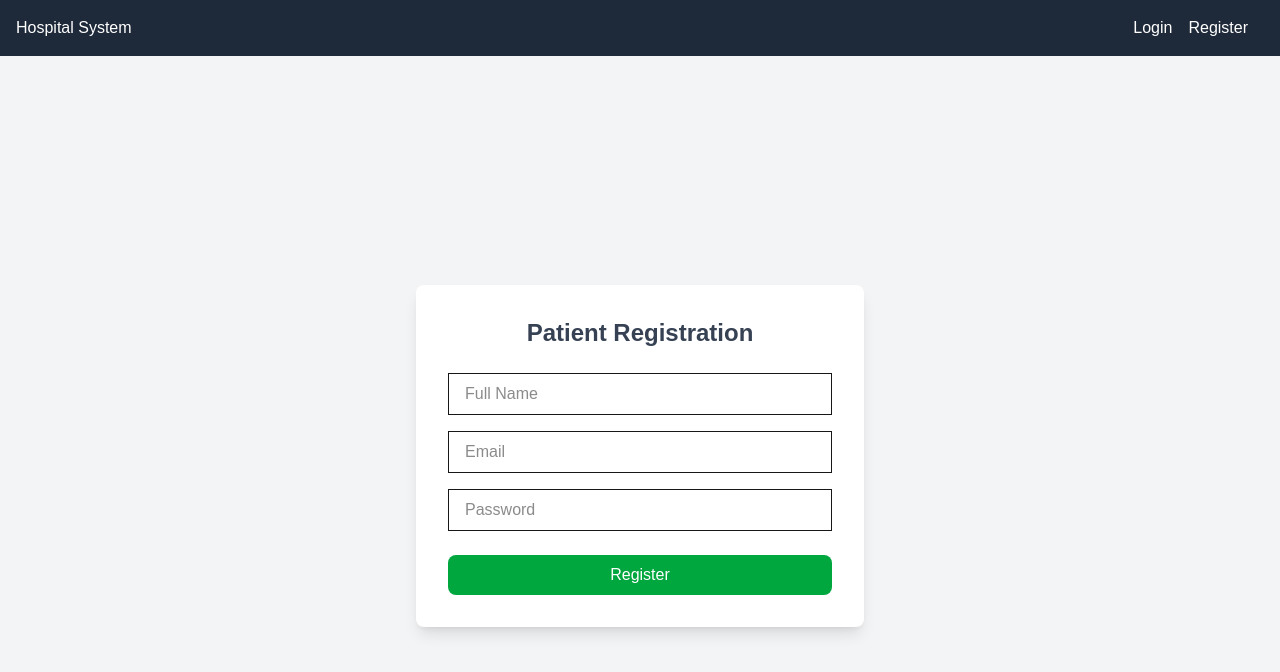
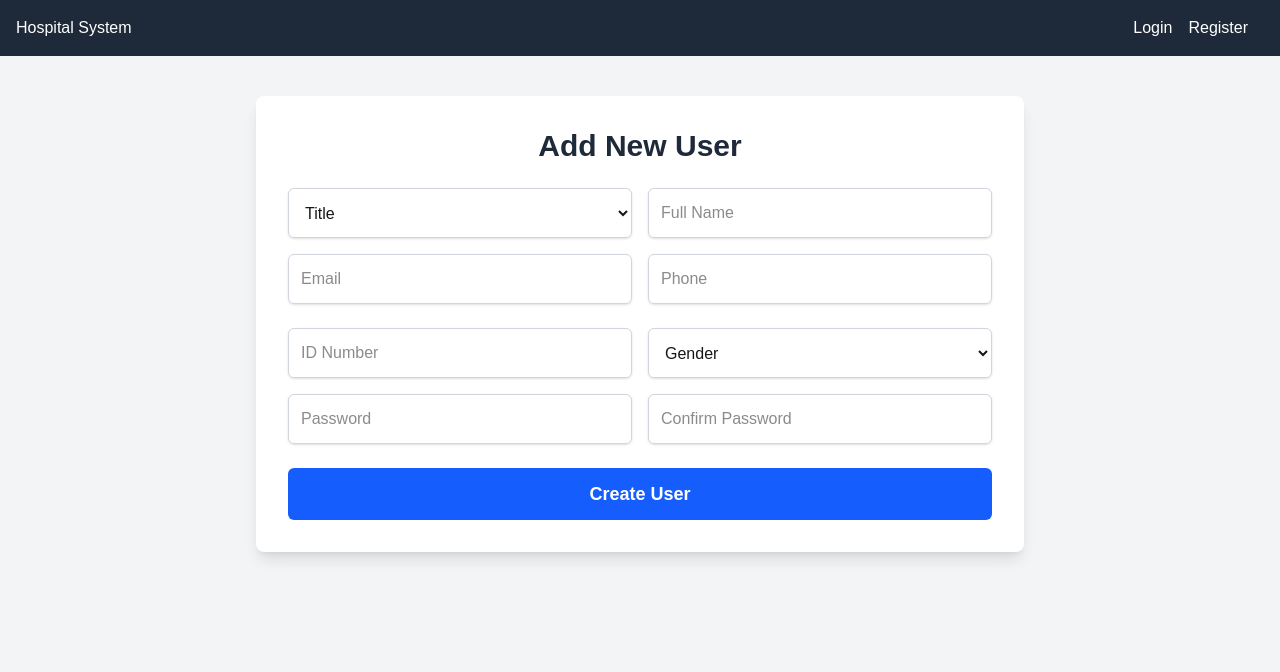
Before and after one commit to Lungan77/hospital_management, a Next.js app: page /register in a window 1280 px wide. Shown: the top 672 px of the page. Built offline with nearby package versions, Linux system fonts and the light colour scheme; no server answers.

Commit message:
fix auth

```diff
--- a/app/admin/users/page.js
+++ b/app/admin/users/page.js
@@ -1,48 +1,151 @@
 "use client";
+
 import { useState } from "react";
 import withAuth from "@/hoc/withAuth";
 
 function AddUser() {
   const [name, setName] = useState("");
+  const [title, setTitle] = useState("Title");
   const [email, setEmail] = useState("");
-  const [password, setPassword] = useState("Password01");
-  const [role, setRole] = useState("doctor");
+  const [Id_number, setId_number] = useState("");
+  const [password, setPassword] = useState("");
+  const [confirmPassword, setConfirmPassword] = useState("");
+  const [gender, setGender] = useState("Gender");
+  const [phone, setPhone] = useState("");
+  const [role, setRole] = useState("Role");
   const [message, setMessage] = useState("");
 
   const handleCreateUser = async (e) => {
     e.preventDefault();
     setMessage("");
 
+    if (password !== confirmPassword) {
+      setMessage("Passwords do not match");
+      return;
+    }
+
     const res = await fetch("/api/admin/add-user", {
       method: "POST",
       headers: { "Content-Type": "application/json" },
-      body: JSON.stringify({ name, email, password, role }),
+      body: JSON.stringify({ name, title, email, Id_number, password, phone, gender, role }),
     });
 
     const data = await res.json();
     if (res.ok) {
       setMessage("User created successfully!");
     } else {
-      setMessage(data.error);
+      setMessage(data.error || "An error occurred");
     }
   };
 
   return (
-    <div className="p-6">
-      <h2 className="text-2xl font-bold">Add New User</h2>
-      {message && <p className="mt-2 text-red-500">{message}</p>}
-      <form onSubmit={handleCreateUser} className="mt-4 space-y-4">
-        <input type="text" placeholder="Full Name" className="p-2 border w-full" onChange={(e) => setName(e.target.value)} required />
-        <input type="email" placeholder="Email" className="p-2 border w-full" onChange={(e) => setEmail(e.target.value)} required />
-        <input type="password" placeholder="Password (optional)" className="p-2 border w-full" onChange={(e) => setPassword(e.target.value)} />
-        <select className="p-2 border w-full" value={role} onChange={(e) => setRole(e.target.value)}>
+    <div className="min-h-screen bg-gray-100 py-10">
+      <div className="max-w-3xl mx-auto bg-white p-8 rounded-lg shadow-lg">
+        <h2 className="text-3xl font-semibold text-center text-gray-800 mb-6">Add New User</h2>
+
+        {message && <p className="text-center text-red-500 mb-4">{message}</p>}
+
+        <form onSubmit={handleCreateUser} className="space-y-6">
+          <div className="grid grid-cols-1 gap-4 sm:grid-cols-2">
+            <select
+              className="p-3 border border-gray-300 rounded-md shadow-sm focus:outline-none focus:ring-2 focus:ring-blue-500"
+              value={title}
+              onChange={(e) => setTitle(e.target.value)}
+              required
+            >
+              <option value="Title">Title</option>
+              <option value="Dr">Dr.</option>
+              <option value="Mr">Mr.</option>
+              <option value="Miss">Miss</option>
+              <option value="Mrs">Mrs.</option>
+              <option value="Prof">Prof.</option>
+            </select>
+
+            <input
+              type="text"
+              placeholder="Full Name"
+              className="p-3 border border-gray-300 rounded-md shadow-sm focus:outline-none focus:ring-2 focus:ring-blue-500"
+              onChange={(e) => setName(e.target.value)}
+              required
+            />
+
+            <input
+              type="email"
+              placeholder="Email"
+              className="p-3 border border-gray-300 rounded-md shadow-sm focus:outline-none focus:ring-2 focus:ring-blue-500"
+              onChange={(e) => setEmail(e.target.value)}
+              required
+            />
+
+            <input
+              type="number"
+              placeholder="Phone"
+              className="p-3 border border-gray-300 rounded-md shadow-sm focus:outline-none focus:ring-2 focus:ring-blue-500"
+              onChange={(e) => setPhone(e.target.value)}
+              required
+            />
+
+            <input
+              type="number"
+              placeholder="ID Number"
+              className="p-3 border border-gray-300 rounded-md shadow-sm focus:outline-none focus:ring-2 focus:ring-blue-500"
+              onChange={(e) => setId_number(e.target.value)}
+              required
+            />
+          </div>
+
+          <div className="grid grid-cols-1 gap-4 sm:grid-cols-2">
+            <select
+              className="p-3 border border-gray-300 rounded-md shadow-sm focus:outline-none focus:ring-2 focus:ring-blue-500"
+              value={gender}
+              onChange={(e) => setGender(e.target.value)}
+              required
+            >
+              <option value="Gender">Gender</option>
+              <option value="Male">Male</option>
+              <option value="Female">Female</option>
+              <option value="Other">Other</option>
+            </select>
+
+            <select
+              className="p-3 border border-gray-300 rounded-md shadow-sm focus:outline-none focus:ring-2 focus:ring-blue-500"
+              value={role}
+              onChange={(e) => setRole(e.target.value)}
+              required
+            >
+              <option value="role">User Role</option>
               <option value="doctor">Doctor</option>
               <option value="nurse">Nurse</option>
               <option value="receptionist">Receptionist</option>
               <option value="admin">Admin</option>
             </select>
-        <button type="submit" className="p-2 bg-blue-600 text-white w-full rounded-lg hover:bg-blue-700">Create User</button>
+
+            <input
+              type="password"
+              placeholder="Password"
+              className="p-3 border border-gray-300 rounded-md shadow-sm focus:outline-none focus:ring-2 focus:ring-blue-500"
+              onChange={(e) => setPassword(e.target.value)}
+              required
+            />
+
+            <input
+              type="password"
+              placeholder="Confirm Password"
+              className="p-3 border border-gray-300 rounded-md shadow-sm focus:outline-none focus:ring-2 focus:ring-blue-500"
+              onChange={(e) => setConfirmPassword(e.target.value)}
+              required
+            />
+
+          </div>
+
+          <button
+            type="submit"
+            className="w-full bg-blue-600 text-white py-3 rounded-md text-lg font-semibold hover:bg-blue-700 focus:outline-none focus:ring-2 focus:ring-blue-500"
+          >
+            Create User
+          </button>
         </form>
+      </div>
     </div>
   );
 }
--- a/app/dashboard/page.js
+++ b/app/dashboard/page.js
@@ -1,7 +1,7 @@
 "use client";
 import { useSession } from "next-auth/react";
 import withAuth from "@/hoc/withAuth";
-import Loader from "@/components/loader"; // Keep loader for UX
+import Loader from "@/components/Loader"; // Keep loader for UX
 
 function Dashboard() {
   const { data: session, status } = useSession();
--- a/app/layout.js
+++ b/app/layout.js
@@ -1,9 +1,6 @@
-"use client";
-import { SessionProvider } from "next-auth/react";
 import { Geist, Geist_Mono } from "next/font/google";
-import Nav from "@/components/nav";
-import Sidebar from "@/components/Sidebar";
-import { usePathname } from "next/navigation";
+import SessionWrapper from "@/components/SessionWrapper"; // Move SessionProvider to a Client Component
+import LayoutContent from "@/components/LayoutContent"
 import "./globals.css";
 
 const geistSans = Geist({
@@ -16,20 +13,13 @@ const geistMono = Geist_Mono({
   subsets: ["latin"],
 });
 
-
 export default function RootLayout({ children }) {
-  const pathname = usePathname();
-  const isAuthPage = ["/", "/login", "/register"].includes(pathname);
-
   return (
     <html lang="en">
-      <body>
-        <SessionProvider>
-          <Nav />
-
-          {!isAuthPage && <Sidebar />} {/* Sidebar visible only on authenticated pages */}
-          {children}
-        </SessionProvider>
+      <body className={`${geistSans.variable} ${geistMono.variable}`}>
+        <SessionWrapper>
+          <LayoutContent>{children}</LayoutContent>
+        </SessionWrapper>
       </body>
     </html>
   );
--- a/app/login/page.js
+++ b/app/login/page.js
@@ -2,7 +2,7 @@
 import { useState } from "react";
 import { useRouter } from "next/navigation";
 import { signIn } from "next-auth/react";
-import Loader from "@/components/loader"; // Import the loader
+import Loader from "@/components/Loader"; // Import the loader
 
 export default function Login() {
   const [email, setEmail] = useState("");
--- a/app/register/page.js
+++ b/app/register/page.js
@@ -1,51 +1,139 @@
 "use client";
+
 import { useState } from "react";
-import { useRouter } from "next/navigation";
-import Loader from "@/components/loader";
 
-export default function Register() {
+function Register() {
   const [name, setName] = useState("");
+  const [title, setTitle] = useState("Title");
   const [email, setEmail] = useState("");
+  const [Id_number, setId_number] = useState("");
   const [password, setPassword] = useState("");
-  const [loading, setLoading] = useState(false);
-  const [error, setError] = useState("");
-  const router = useRouter();
+  const [confirmPassword, setConfirmPassword] = useState("");
+  const [gender, setGender] = useState("Gender");
+  const [phone, setPhone] = useState("");
+  const [message, setMessage] = useState("");
 
-  const handleRegister = async (e) => {
+  const handleCreateUser = async (e) => {
     e.preventDefault();
-    setError("");
-    setLoading(true);
+    setMessage("");
+
+    if (password !== confirmPassword) {
+      setMessage("Passwords do not match");
+      return;
+    }
 
     const res = await fetch("/api/register", {
       method: "POST",
       headers: { "Content-Type": "application/json" },
-      body: JSON.stringify({ name, email, password }),
+      body: JSON.stringify({ name, title, email, Id_number, password, phone, gender}),
     });
 
-    setLoading(false);
+    const data = await res.json();
     if (res.ok) {
-      router.push("/login");
+      setMessage("User created successfully!");
     } else {
-      const data = await res.json();
-      setError(data.error || "Registration failed");
+      setMessage(data.error || "An error occurred");
     }
   };
 
-  return loading ? (
-    <Loader />
-  ) : (
-    <div className="flex min-h-screen items-center justify-center bg-gray-100">
-      <div className="w-full max-w-md p-8 bg-white rounded-lg shadow-lg">
-        <h2 className="text-2xl font-bold text-center text-gray-700">Patient Registration</h2>
-        {error && <p className="text-red-500 text-center">{error}</p>}
+  return (
+    <div className="min-h-screen bg-gray-100 py-10">
+      <div className="max-w-3xl mx-auto bg-white p-8 rounded-lg shadow-lg">
+        <h2 className="text-3xl font-semibold text-center text-gray-800 mb-6">Add New User</h2>
 
-        <form onSubmit={handleRegister} className="mt-6">
-          <input type="text" placeholder="Full Name" className="w-full px-4 py-2 border" onChange={(e) => setName(e.target.value)} />
-          <input type="email" placeholder="Email" className="w-full px-4 py-2 border mt-4" onChange={(e) => setEmail(e.target.value)} />
-          <input type="password" placeholder="Password" className="w-full px-4 py-2 border mt-4" onChange={(e) => setPassword(e.target.value)} />
-          <button type="submit" className="w-full mt-6 bg-green-600 text-white py-2 rounded-lg hover:bg-green-700 transition">Register</button>
+        {message && <p className="text-center text-red-500 mb-4">{message}</p>}
+
+        <form onSubmit={handleCreateUser} className="space-y-6">
+          <div className="grid grid-cols-1 gap-4 sm:grid-cols-2">
+            <select
+              className="p-3 border border-gray-300 rounded-md shadow-sm focus:outline-none focus:ring-2 focus:ring-blue-500"
+              value={title}
+              onChange={(e) => setTitle(e.target.value)}
+              required
+            >
+              <option value="Title">Title</option>
+              <option value="Dr">Dr.</option>
+              <option value="Mr">Mr.</option>
+              <option value="Miss">Miss</option>
+              <option value="Mrs">Mrs.</option>
+              <option value="Prof">Prof.</option>
+            </select>
+
+            <input
+              type="text"
+              placeholder="Full Name"
+              className="p-3 border border-gray-300 rounded-md shadow-sm focus:outline-none focus:ring-2 focus:ring-blue-500"
+              onChange={(e) => setName(e.target.value)}
+              required
+            />
+
+            <input
+              type="email"
+              placeholder="Email"
+              className="p-3 border border-gray-300 rounded-md shadow-sm focus:outline-none focus:ring-2 focus:ring-blue-500"
+              onChange={(e) => setEmail(e.target.value)}
+              required
+            />
+
+            <input
+              type="number"
+              placeholder="Phone"
+              className="p-3 border border-gray-300 rounded-md shadow-sm focus:outline-none focus:ring-2 focus:ring-blue-500"
+              onChange={(e) => setPhone(e.target.value)}
+              required
+            />
+
+          </div>
+
+          <div className="grid grid-cols-1 gap-4 sm:grid-cols-2">
+            <input
+              type="number"
+              placeholder="ID Number"
+              className="p-3 border border-gray-300 rounded-md shadow-sm focus:outline-none focus:ring-2 focus:ring-blue-500"
+              onChange={(e) => setId_number(e.target.value)}
+              required
+            />
+
+            <select
+              className="p-3 border border-gray-300 rounded-md shadow-sm focus:outline-none focus:ring-2 focus:ring-blue-500"
+              value={gender}
+              onChange={(e) => setGender(e.target.value)}
+              required
+            >
+              <option value="Gender">Gender</option>
+              <option value="Male">Male</option>
+              <option value="Female">Female</option>
+              <option value="Other">Other</option>
+            </select>
+
+            <input
+              type="password"
+              placeholder="Password"
+              className="p-3 border border-gray-300 rounded-md shadow-sm focus:outline-none focus:ring-2 focus:ring-blue-500"
+              onChange={(e) => setPassword(e.target.value)}
+              required
+            />
+
+            <input
+              type="password"
+              placeholder="Confirm Password"
+              className="p-3 border border-gray-300 rounded-md shadow-sm focus:outline-none focus:ring-2 focus:ring-blue-500"
+              onChange={(e) => setConfirmPassword(e.target.value)}
+              required
+            />
+
+          </div>
+
+          <button
+            type="submit"
+            className="w-full bg-blue-600 text-white py-3 rounded-md text-lg font-semibold hover:bg-blue-700 focus:outline-none focus:ring-2 focus:ring-blue-500"
+          >
+            Create User
+          </button>
         </form>
       </div>
     </div>
   );
 }
+
+export default Register;
--- /dev/null
+++ b/components/LayoutContent.js
@@ -0,0 +1,19 @@
+"use client";
+import { usePathname } from "next/navigation";
+import Sidebar from "@/components/Sidebar";
+import Nav from "@/components/Nav";
+
+export default function LayoutContent({ children }) {
+  const pathname = usePathname();
+  const isAuthPage = ["/", "/login", "/register"].includes(pathname);
+
+  return (
+    <div>
+      <Nav />
+      <div className={!isAuthPage ? "flex" : ""}>
+        {!isAuthPage && <Sidebar />}
+        <main className="flex-1">{children}</main>
+      </div>
+    </div>
+  );
+}
--- /dev/null
+++ b/components/SessionWrapper.js
@@ -0,0 +1,6 @@
+"use client";
+import { SessionProvider } from "next-auth/react";
+
+export default function SessionWrapper({ children }) {
+  return <SessionProvider>{children}</SessionProvider>;
+}
--- a/hoc/withAuth.js
+++ b/hoc/withAuth.js
@@ -2,7 +2,7 @@
 import { useSession } from "next-auth/react";
 import { useRouter } from "next/navigation";
 import { useEffect } from "react";
-import Loader from "@/components/loader"; // Import the spinner
+import Loader from "@/components/Loader"; // Import the spinner
 
 export default function withAuth(Component, allowedRoles) {
   return function AuthenticatedComponent(props) {
--- a/models/User.js
+++ b/models/User.js
@@ -2,14 +2,18 @@ import mongoose from "mongoose";
 
 const UserSchema = new mongoose.Schema(
   {
-    name: String,
-    email: { type: String, unique: true },
-    password: String,
-    role: {
+    name: { type: String, required: true }, // Full Name
+    title: {
       type: String,
-      enum: ["admin", "doctor", "nurse", "patient", "receptionist"],
-      default: "patient"
-    },
+      enum: ["Dr.", "Nurse", "Mr.", "Ms.", "Mrs.", "Prof.", "None"],
+      required: true,
+      default: "None"
+    }, // Title Enum
+    email: { type: String, unique: true, required: true },
+    Id_number: { type: String, required: true },
+    phone: { type: String, required: true },
+    gender: { type: String, enum: ["Male", "Female", "Other"], required: true },
+    role: { type: String, enum: ["doctor", "nurse", "receptionist", "patient"], required: true },
   },
   { timestamps: true }
 );
```
Also changed, not shown: app/api/admin/add-user/route.js (+37 -8 lines), app/api/register/route.js (+14 -4 lines). Lines whose indentation alone changed are shown as unchanged.
